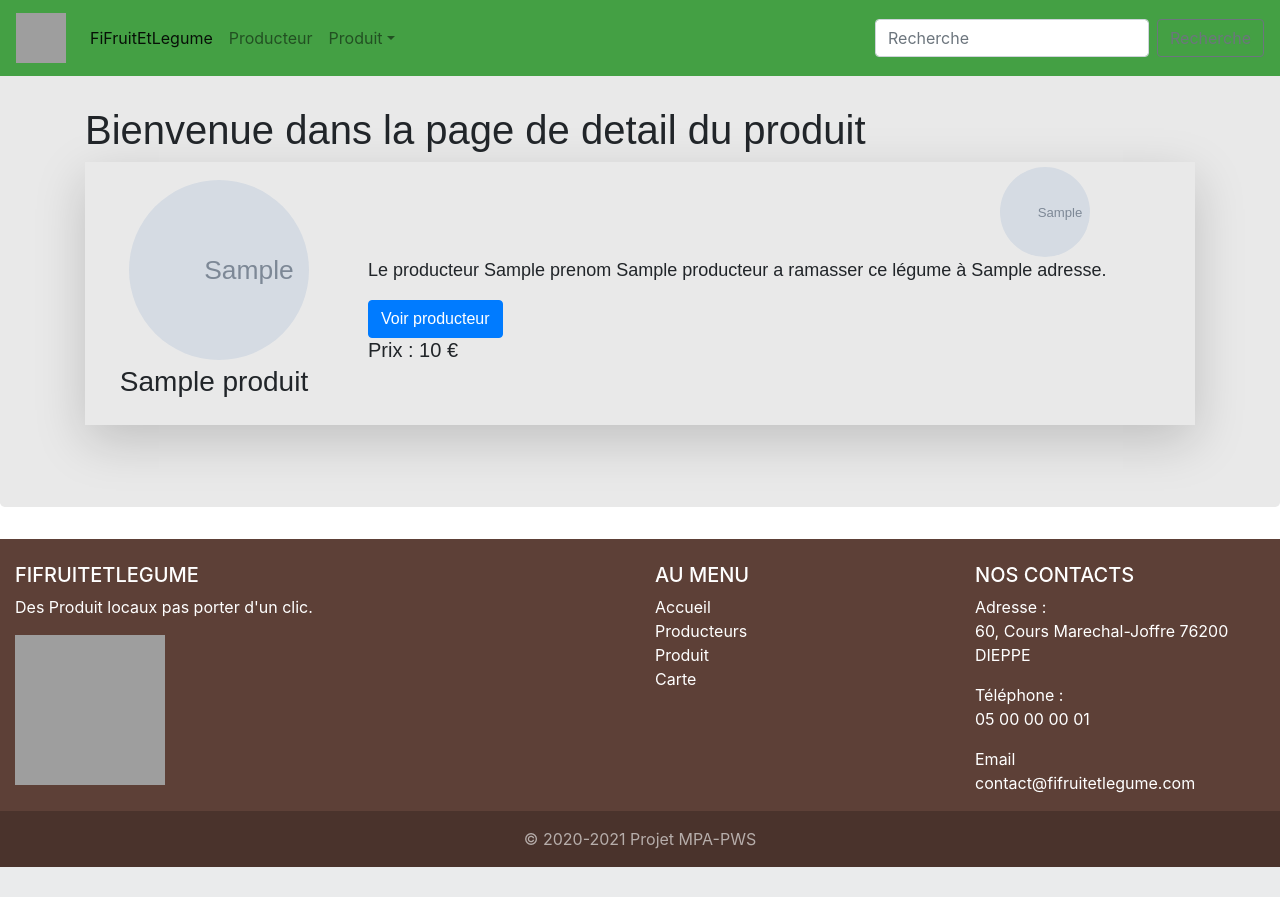
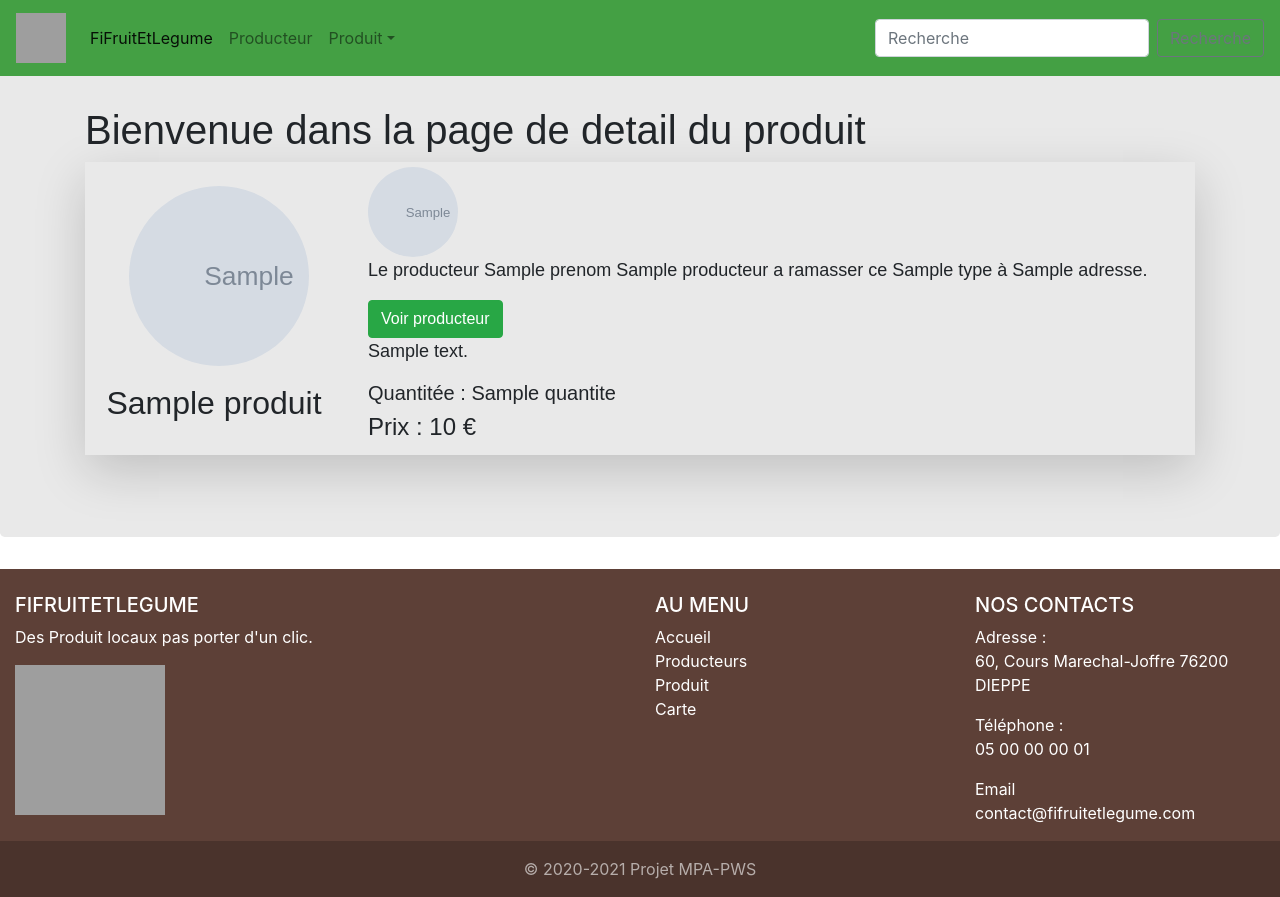
Before and after one commit to Gael-Mousset/FiFruitEtLegume, a Symfony app: template FiFruitEtLegume/templates/Produit/detailProduit.html.twig in a window 1280 px wide. Before the commit the page ends 867 px from the top, so only its background shows below. Run offline with Twig, Linux system fonts and the light colour scheme; the template is opened without the code that fills it: most values are stand-ins (such as "Sample title", 1, 10 or a date in 2020); grey boxes marked "Sample" are stand-in pictures; some libraries are stand-ins or nearby versions; grey boxes are pictures that could not be loaded.

Commit message:
[FIX] Modification des informations de la page detail produit

```diff
--- a/FiFruitEtLegume/templates/Produit/detailProduit.html.twig
+++ b/FiFruitEtLegume/templates/Produit/detailProduit.html.twig
@@ -1,14 +1,15 @@
 {% extends 'base.html.twig' %}
 
-{% block title %}Page d'acceuil{% endblock %}
+{% block title %}Detail {{ produit.nom }}{% endblock %}
 
 {% block body %}
 <style>
     .example-wrapper { margin: 1em auto;  width: 100%; font: 18px/1.5 sans-serif; }
+    .exemple-wrapper h1 { margin:auto; }
     .example-wrapper code { background: #F5F5F5; padding: 2px 6px; }
     .wrapper {display: flex; flex-direction: row; }
     .presentation {display: flex; flex-direction: column; width: 20%; margin: 1em;}
-    .presentation .image { margin: auto; width: 10em; height: 10em;}
+    /*.presentation .image { margin: auto; width: 10em; height: 10em;}*/
     .nom {margin: auto; padding-top: 5px; }
     .info {margin: 5px; padding-left: 20px }
 
@@ -24,7 +25,6 @@
         background-size: cover;
         width: 5em;
         height: 5em;
-        margin: auto;
         background-image:url({{ producteur.photo }});
     }
 
@@ -38,15 +38,17 @@
             <div class="imageProduit mr-3 rounded-circle" ></div>
 
             <div class="nom">
-                <h3>{{ produit.nom }}</h3>
+                <h2>{{ produit.nom }}</h2>
             </div>
         </div>
         <div class="info">
             <div class="imageProfil mr-3 rounded-circle" ></div>
 
-            <p>Le producteur {{ producteur.prenom }} {{ producteur.nom}} a ramasser ce légume à {{ producteur.adresse }}.</p>
-            <a href="/detailproducteur/{{ producteur.id }}" class="btn btn-primary">Voir producteur</a>
-            <h5>Prix : {{ produit.prix }} €</h5>
+            <p>Le producteur {{ producteur.prenom }} {{ producteur.nom}} a ramasser ce {{ produit.type }} à {{ producteur.adresse }}.</p>
+            <a href="/detailproducteur/{{ producteur.id }}" class="btn btn-success">Voir producteur</a>
+            <p>{{ produit.description }}</p>
+            <h5>Quantitée : {{ produit.quantite }}</h5>
+            <h4>Prix : {{ produit.prix }} €</h4>
         </div>
     </div>
 </div>
```
